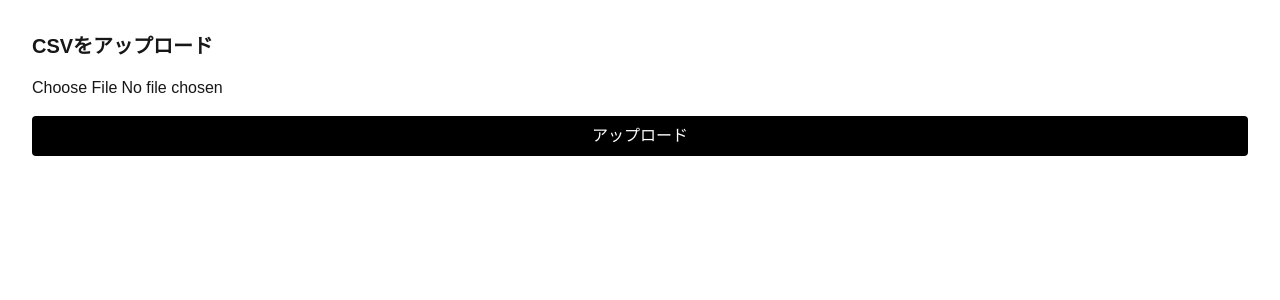
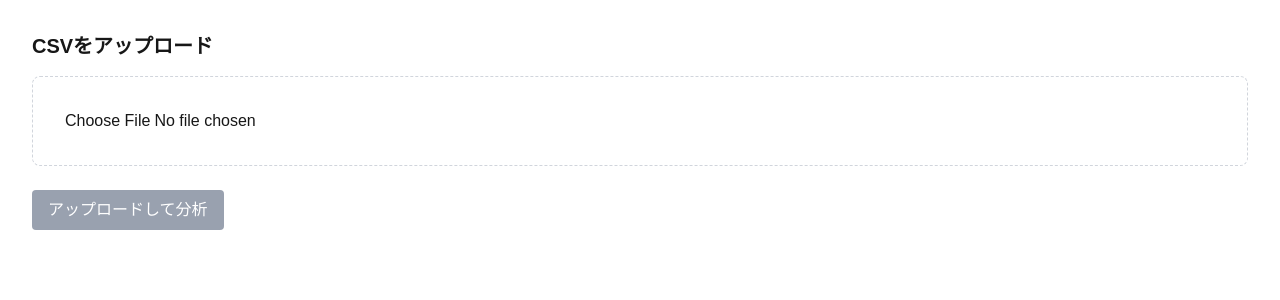
Before and after one commit to KensukeOta/Insight-Report-AI, a Next.js app in the folder frontend/: page /upload in a window 1280 px wide. Shown: the top 300 px of the page. Built offline with nearby package versions, Linux system fonts and the light colour scheme.

Commit message:
ローディング機能を実装

```diff
--- a/frontend/components/UploadForm.tsx
+++ b/frontend/components/UploadForm.tsx
@@ -3,62 +3,90 @@
 import { useState } from "react";
 import { useRouter } from "next/navigation";
 
+const loadingMessages = [
+  "CSVファイルを読み込んでいます...",
+  "データの概要を集計しています...",
+  "グラフを生成しています...",
+  "AIがレポートを作成しています...",
+];
+
 export default function UploadForm() {
   const [file, setFile] = useState<File | null>(null);
   const [loading, setLoading] = useState(false);
+  const [messageIndex, setMessageIndex] = useState(0);
   const router = useRouter();
 
   const handleUpload = async () => {
     if (!file) return;
 
     setLoading(true);
+    setMessageIndex(0);
+
+    const intervalId = window.setInterval(() => {
+      setMessageIndex((current) =>
+        current < loadingMessages.length - 1 ? current + 1 : current,
+      );
+    }, 900);
 
     const formData = new FormData();
     formData.append("file", file);
 
     try {
-      const res = await fetch(
-        "http://localhost:8000/api/v1/reports/analyze",
-        {
+      const res = await fetch("http://localhost:8000/api/v1/reports/analyze", {
         method: "POST",
         body: formData,
-        }
-      );
+      });
 
       if (!res.ok) {
         const err = await res.json();
-        alert(err.detail);
-        setLoading(false);
+        alert(err.detail ?? "アップロードに失敗しました。");
         return;
       }
 
       const data = await res.json();
-
-      // sessionStorageに保存（MVP用）
       sessionStorage.setItem("report", JSON.stringify(data));
 
       router.push("/report");
-    } catch (e) {
-      alert("通信エラーが発生しました");
+    } catch {
+      alert("通信エラーが発生しました。");
+    } finally {
+      window.clearInterval(intervalId);
       setLoading(false);
     }
   };
 
   return (
-    <div className="flex flex-col gap-4">
+    <div className="space-y-6">
+      <div className="rounded-lg border border-dashed border-gray-300 p-8">
         <input
           type="file"
           accept=".csv"
+          disabled={loading}
           onChange={(e) => setFile(e.target.files?.[0] ?? null)}
         />
+
+        {file && <p className="mt-3 text-sm text-gray-600">{file.name}</p>}
+      </div>
 
       <button
         onClick={handleUpload}
         disabled={!file || loading}
-        className="bg-black text-white px-4 py-2 rounded"
+        className="rounded bg-black px-4 py-2 text-white disabled:cursor-not-allowed disabled:bg-gray-400"
       >
-        {loading ? "アップロード中..." : "アップロード"}
+        {loading ? "分析中..." : "アップロードして分析"}
       </button>
+
+      {loading && (
+        <div className="rounded border p-4">
+          <div className="mb-3 h-2 overflow-hidden rounded bg-gray-200">
+            <div className="h-full w-2/3 animate-pulse rounded bg-black" />
+          </div>
+
+          <p className="text-sm text-gray-700">
+            {loadingMessages[messageIndex]}
+          </p>
+        </div>
+      )}
     </div>
   );
 }
```
Lines whose indentation alone changed are shown as unchanged.
